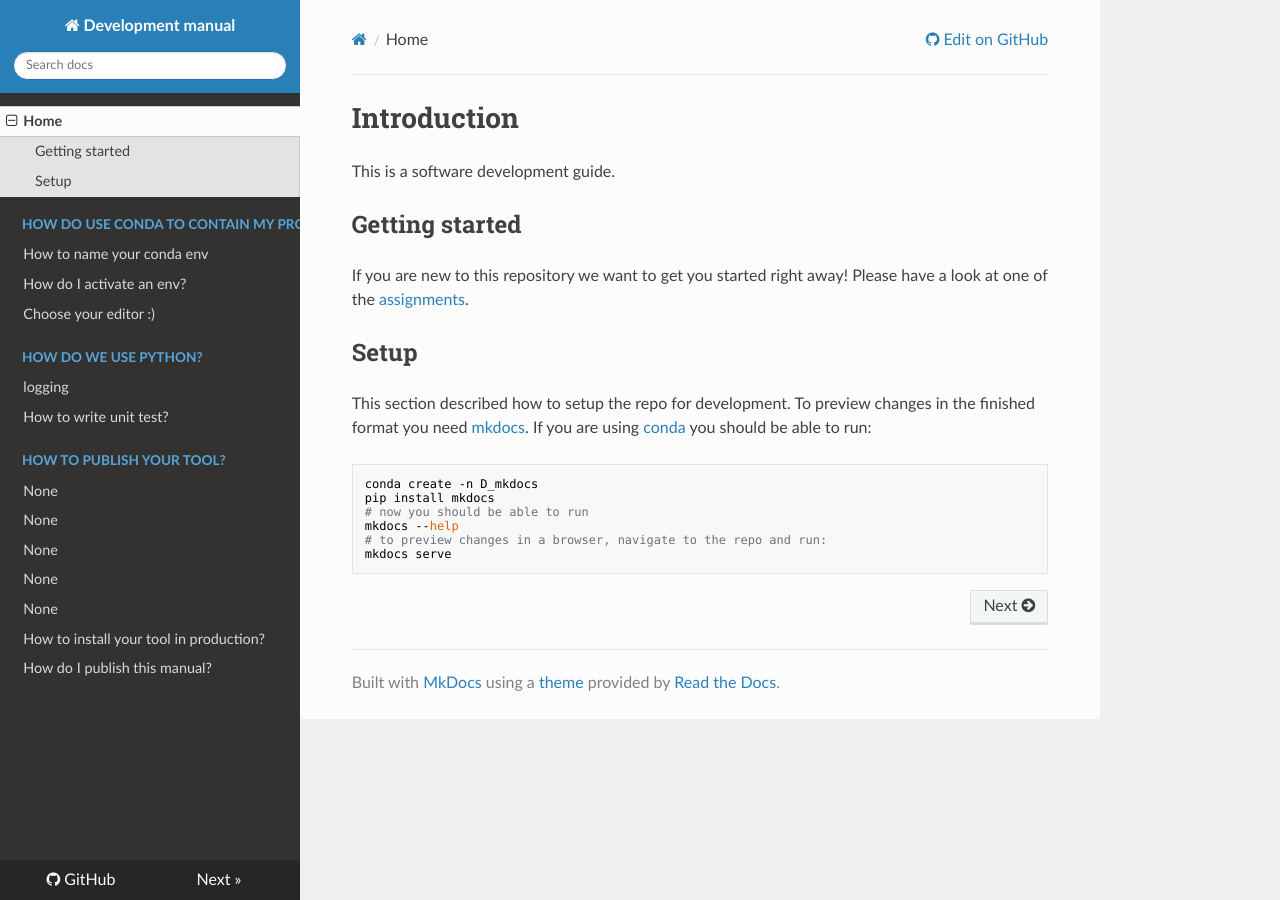
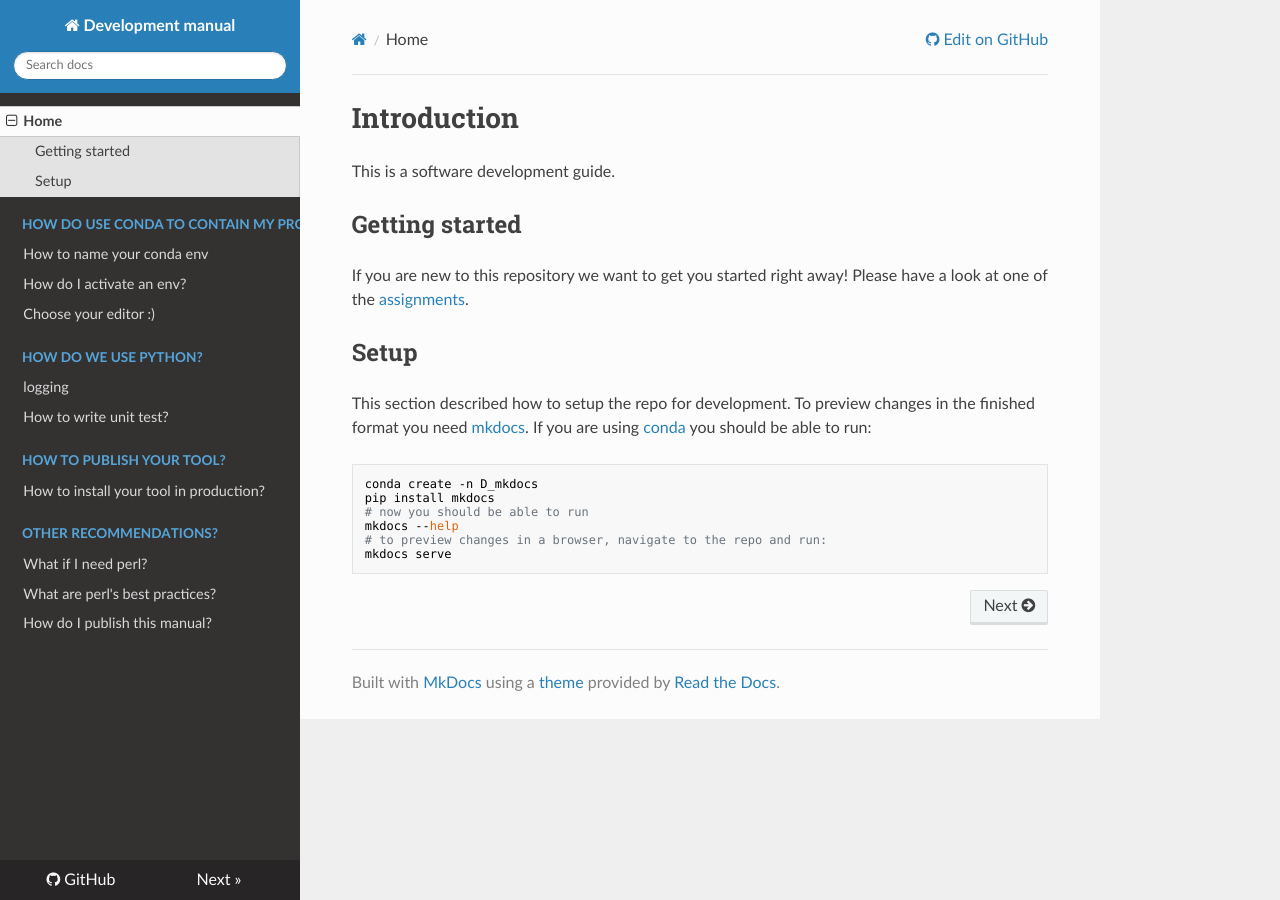
Before and after one commit to ingkebil/development, an MkDocs documentation site: the page built from docs/index.md, in a window 1280 px wide. Built offline with MkDocs 1.6.1, drawn with Linux system fonts in a browser that asks for light colours; nearby versions of some CDN libraries.

Commit message:
Add perl section again

```diff
--- a/mkdocs.yml
+++ b/mkdocs.yml
@@ -27,15 +27,16 @@ nav:
 #  - How to run on stage?
 #    - How to use databases?
   - How to publish your tool?:
-    - How do we use github for that?
-    - CHANGELOG
-    - How to make a Python package?
-    - How to bumpversion?
-    - How to automate running your tool?
+#    - How do we use github for that?
+#    - CHANGELOG
+#    - How to make a Python package?
+#    - How to bumpversion?
+#    - How to automate running your tool?
     - How to install your tool in production?: 'publish/prod.md'
 #  - What are the security concerns?
-#  - Other recommendations?:
+  - Other recommendations?:
+    - What if I need perl?: perl/README.md
+    - What are perl's best practices?: perl/best_practises/best_practises.md
 #    - What do we recommend for web develoment?
-#    - What if I need perl?: perl/README.md
 #  - How do we do project management?
   - How do I publish this manual?: 'mkdocs/index.md'
```
Also changed, not shown: docs/perl/README.md (renamed from perl/README.md), docs/perl/best_practises/Identifiers.md (renamed from perl/best_practises/Identifiers.md), docs/perl/best_practises/best_practises.md (renamed from perl/best_practises/best_practises.md), docs/perl/installation/installation.md (renamed from perl/installation/installation.md).
